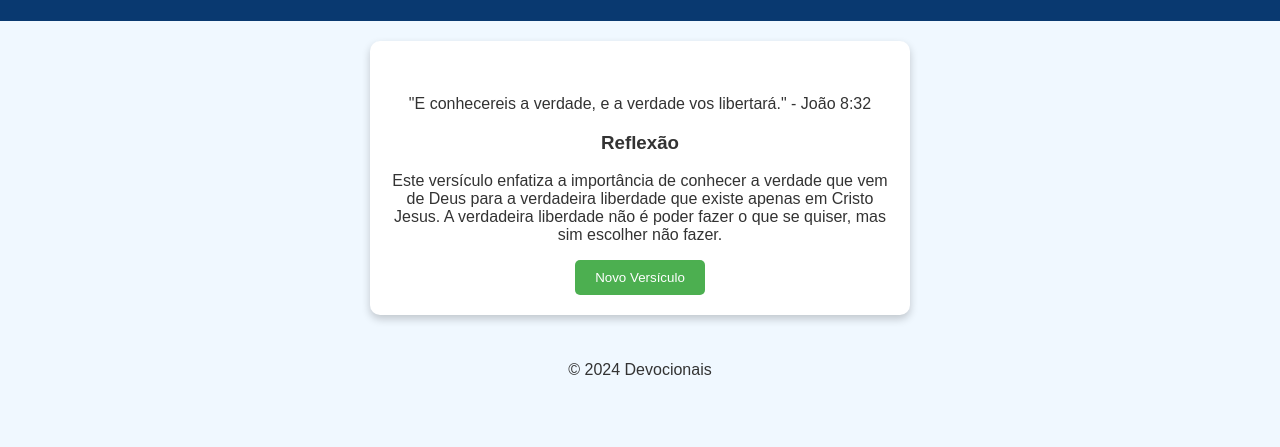
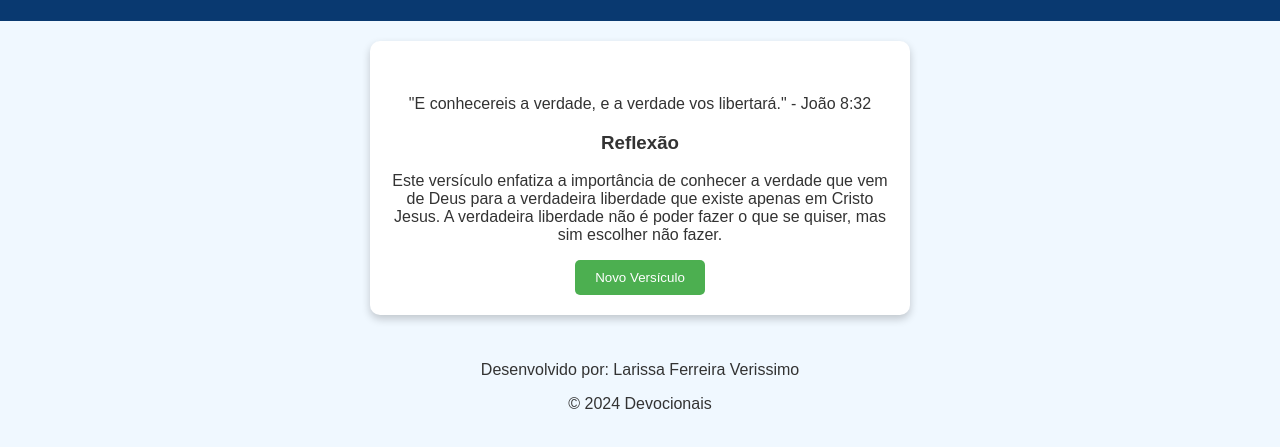
Before and after one commit to larissa-fv/AS2_DevOps-PUCPR, a plain HTML site: page index.html in a window 1280 px wide. Shown: the part 99-546 px from the top of the page. Drawn offline with Linux system fonts and the light colour scheme.

Commit message:
Update Commit

```diff
--- a/index.html
+++ b/index.html
@@ -22,6 +22,7 @@
         </section>
     </main>
     <footer>
+        <p>Desenvolvido por: Larissa Ferreira Verissimo</p>
         <p>&copy; 2024 Devocionais</p>
     </footer>
     <script src="script.js"></script>
```
Also changed, not shown: images/foto Jesus com Ovelha.png (added), images/foto ceu esperança.png (added), 1 other file.
